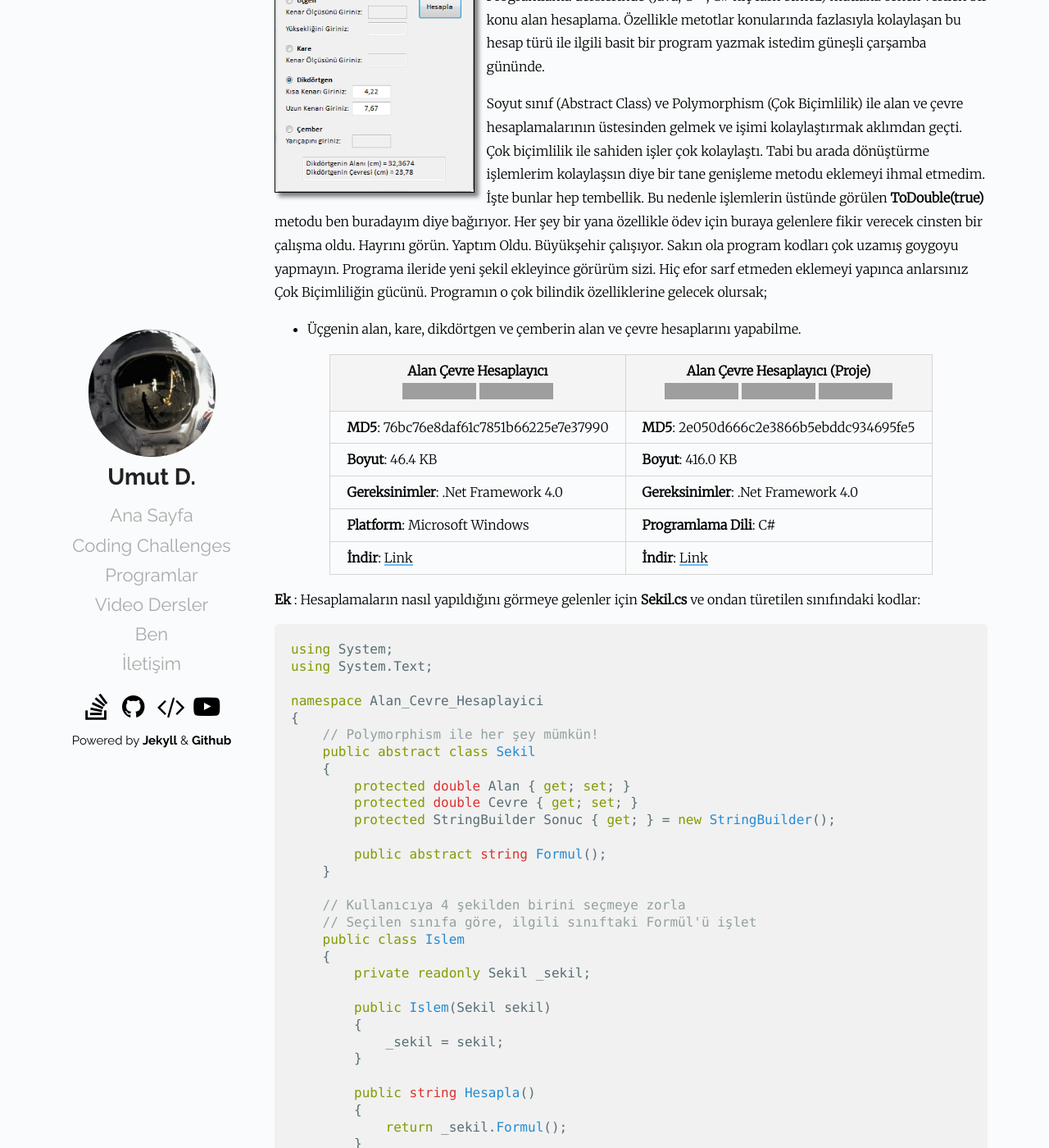
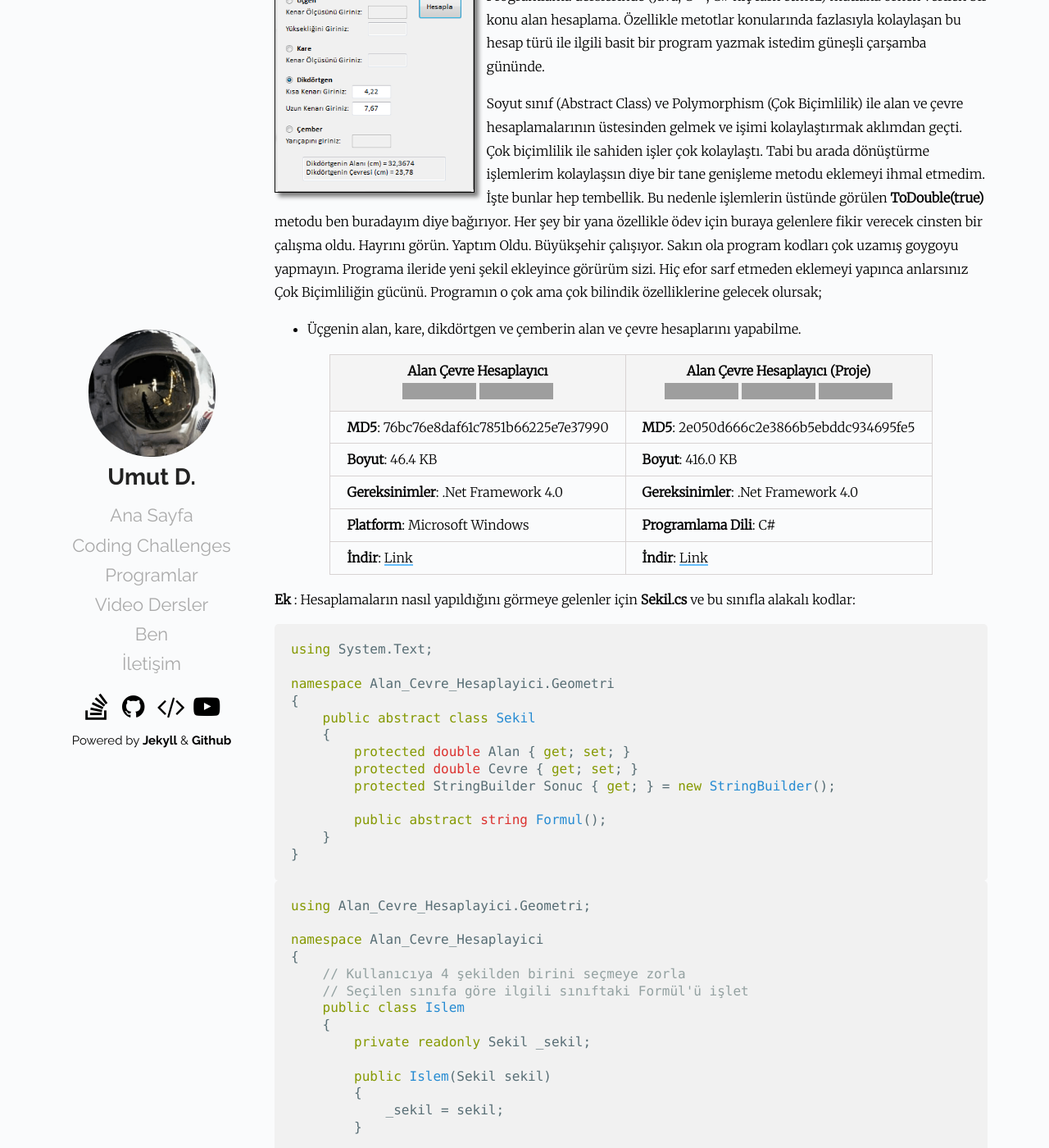
Before and after one commit to Umut-D/umutd.com, a Jekyll site: the page built from _posts/programlar/2019-12-15-alan-cevre-hesaplayici.md, in a window 1280 px wide and 1400 px high, scrolled down 207 px. Shown: the whole window at 82% size. Built offline with Jekyll 4.4.1, drawn with Linux system fonts in a browser that asks for light colours; some of the changed text lies outside the part shown; grey boxes are pictures that could not be loaded.

Commit message:
Alan Cevre Hesaplayici programi guncellendi

````diff
--- a/_posts/programlar/2019-11-13-alan-cevre-hesaplayici.md
+++ b/_posts/programlar/2019-12-15-alan-cevre-hesaplayici.md
@@ -13,12 +13,12 @@
 
 Lise ve üniversitelerdeki bilgisayar ve onunla ilgili bölümlerde Nesneye Yönelik Programlama derslerinde (Java, C++, C# hiç fark etmez) mutlaka örnek verilen bir konu alan hesaplama. Özellikle metotlar konularında fazlasıyla kolaylaşan bu hesap türü ile ilgili basit bir program yazmak istedim güneşli çarşamba gününde.
 
-Soyut sınıf (Abstract Class) ve Polymorphism (Çok Biçimlilik) ile alan ve çevre hesaplamalarının üstesinden gelmek ve işimi kolaylaştırmak aklımdan geçti. Çok biçimlilik ile sahiden işler çok kolaylaştı. Tabi bu arada dönüştürme işlemlerim kolaylaşsın diye bir tane genişleme metodu eklemeyi ihmal etmedim. İşte bunlar hep tembellik. Bu nedenle işlemlerin üstünde görülen **ToDouble(true)** metodu ben buradayım diye bağırıyor. Her şey bir yana özellikle ödev için buraya gelenlere fikir verecek cinsten bir çalışma oldu. Hayrını görün. Yaptım Oldu. Büyükşehir çalışıyor. Sakın ola program kodları çok uzamış goygoyu yapmayın. Programa ileride yeni şekil ekleyince görürüm sizi. Hiç efor sarf etmeden eklemeyi yapınca anlarsınız Çok Biçimliliğin gücünü. Programın o çok bilindik özelliklerine gelecek olursak;
+Soyut sınıf (Abstract Class) ve Polymorphism (Çok Biçimlilik) ile alan ve çevre hesaplamalarının üstesinden gelmek ve işimi kolaylaştırmak aklımdan geçti. Çok biçimlilik ile sahiden işler çok kolaylaştı. Tabi bu arada dönüştürme işlemlerim kolaylaşsın diye bir tane genişleme metodu eklemeyi ihmal etmedim. İşte bunlar hep tembellik. Bu nedenle işlemlerin üstünde görülen **ToDouble(true)** metodu ben buradayım diye bağırıyor. Her şey bir yana özellikle ödev için buraya gelenlere fikir verecek cinsten bir çalışma oldu. Hayrını görün. Yaptım Oldu. Büyükşehir çalışıyor. Sakın ola program kodları çok uzamış goygoyu yapmayın. Programa ileride yeni şekil ekleyince görürüm sizi. Hiç efor sarf etmeden eklemeyi yapınca anlarsınız Çok Biçimliliğin gücünü. Programın o çok ama çok bilindik özelliklerine gelecek olursak;
 
 - Üçgenin alan, kare, dikdörtgen ve çemberin alan ve çevre hesaplarını yapabilme.
 
 {:.tablo-ortali}
-| Alan Çevre Hesaplayıcı<br>![Versiyon](https://img.shields.io/badge/Versiyon-1.07-blueviolet.svg?style=flat) ![Durum](https://img.shields.io/badge/Durum-Çalışıyor-success.svg?style=flat) | Alan Çevre Hesaplayıcı (Proje)<br>![Lisans](https://img.shields.io/badge/Lisans-MIT-blue.svg?style=flat) ![Durum](https://img.shields.io/badge/Proje-Sonlandırıldı-lightgray.svg?style=flat) ![Arşiv](https://img.shields.io/badge/Arşiv-orange.svg?style=flat)|
+| Alan Çevre Hesaplayıcı<br>![Versiyon](https://img.shields.io/badge/Versiyon-1.08-blueviolet.svg?style=flat) ![Durum](https://img.shields.io/badge/Durum-Çalışıyor-success.svg?style=flat) | Alan Çevre Hesaplayıcı (Proje)<br>![Lisans](https://img.shields.io/badge/Lisans-MIT-blue.svg?style=flat) ![Durum](https://img.shields.io/badge/Proje-Sonlandırıldı-lightgray.svg?style=flat) ![Arşiv](https://img.shields.io/badge/Arşiv-orange.svg?style=flat)|
 |----------------------------------------- -|-------------------------------------------|
 | **MD5**: 76bc76e8daf61c7851b66225e7e37990 | **MD5**: 2e050d666c2e3866b5ebddc934695fe5 |
 | **Boyut**: 46.4 KB                       | **Boyut**: 416.0 KB                         |
@@ -26,15 +26,13 @@
 | **Platform**: Microsoft Windows           | **Programlama Dili**: C#                  |
 | **İndir**: [Link](https://www.dropbox.com/s/sbjiz659xwohoeb/alan-cevre-hesaplayici.zip?dl=1)         | **İndir**: [Link](https://www.dropbox.com/s/4wq2lfj9ztx88kz/alan-cevre-hesaplayici-proje.zip?dl=1)                      |
 
-**Ek** : Hesaplamaların nasıl yapıldığını görmeye gelenler için **Sekil.cs** ve ondan türetilen sınıfındaki kodlar:
+**Ek** : Hesaplamaların nasıl yapıldığını görmeye gelenler için **Sekil.cs** ve bu sınıfla alakalı kodlar:
 
 ```csharp
-using System;
 using System.Text;
 
-namespace Alan_Cevre_Hesaplayici
+namespace Alan_Cevre_Hesaplayici.Geometri
 {
-    // Polymorphism ile her şey mümkün!
     public abstract class Sekil
     {
         protected double Alan { get; set; }
@@ -43,9 +41,16 @@
 
         public abstract string Formul();
     }
+}
+```
 
+```csharp
+using Alan_Cevre_Hesaplayici.Geometri;
+
+namespace Alan_Cevre_Hesaplayici
+{
     // Kullanıcıya 4 şekilden birini seçmeye zorla
-    // Seçilen sınıfa göre, ilgili sınıftaki Formül'ü işlet
+    // Seçilen sınıfa göre ilgili sınıftaki Formül'ü işlet
     public class Islem
     {
         private readonly Sekil _sekil;
@@ -60,7 +65,15 @@
             return _sekil.Formul();
         }
     }
+}
+```
 
+```csharp
+using System;
+using Alan_Cevre_Hesaplayici.Araclar;
+
+namespace Alan_Cevre_Hesaplayici.Geometri
+{
     class Cember : Sekil
     {
         private double Yaricap { get; }
@@ -81,8 +94,15 @@
             return Sonuc.ToString();
         }
     }
+}
+```
 
-    public class Dikdortgen : Sekil
+```csharp
+using Alan_Cevre_Hesaplayici.Araclar;
+
+namespace Alan_Cevre_Hesaplayici.Geometri
+{
+    class Dikdortgen : Sekil
     {
         private double KisaKenar { get; }
         private double UzunKenar { get; }
@@ -104,8 +124,16 @@
             return Sonuc.ToString();
         }
     }
+}
+```
 
-    public class Kare : Sekil
+```csharp
+using System;
+using Alan_Cevre_Hesaplayici.Araclar;
+
+namespace Alan_Cevre_Hesaplayici.Geometri
+{
+    class Kare : Sekil
     {
         private double KareKenar { get; }
 
@@ -125,8 +153,15 @@
             return Sonuc.ToString();
         }
     }
+}
+```
 
-    public class Ucgen : Sekil
+```csharp
+using Alan_Cevre_Hesaplayici.Araclar;
+
+namespace Alan_Cevre_Hesaplayici.Geometri
+{
+    class Ucgen : Sekil
     {
         private double Yukseklik { get; }
         private double UcgenKenar { get; }
````
Also changed, not shown: other parts of _posts/programlar/2019-12-15-alan-cevre-hesaplayici.md (+1 -1 lines).
